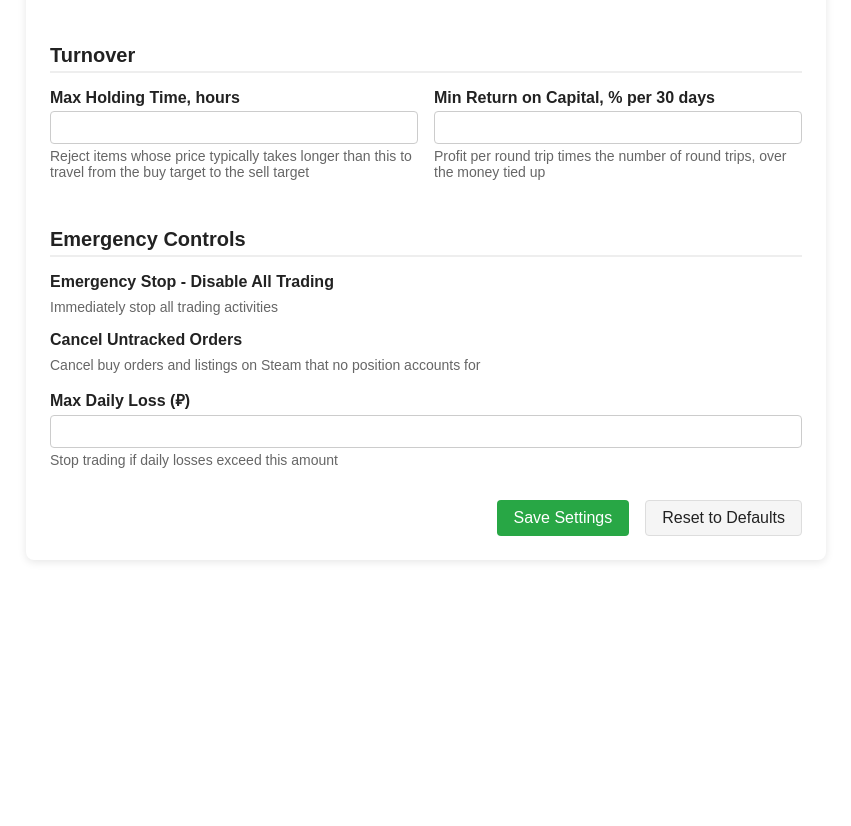
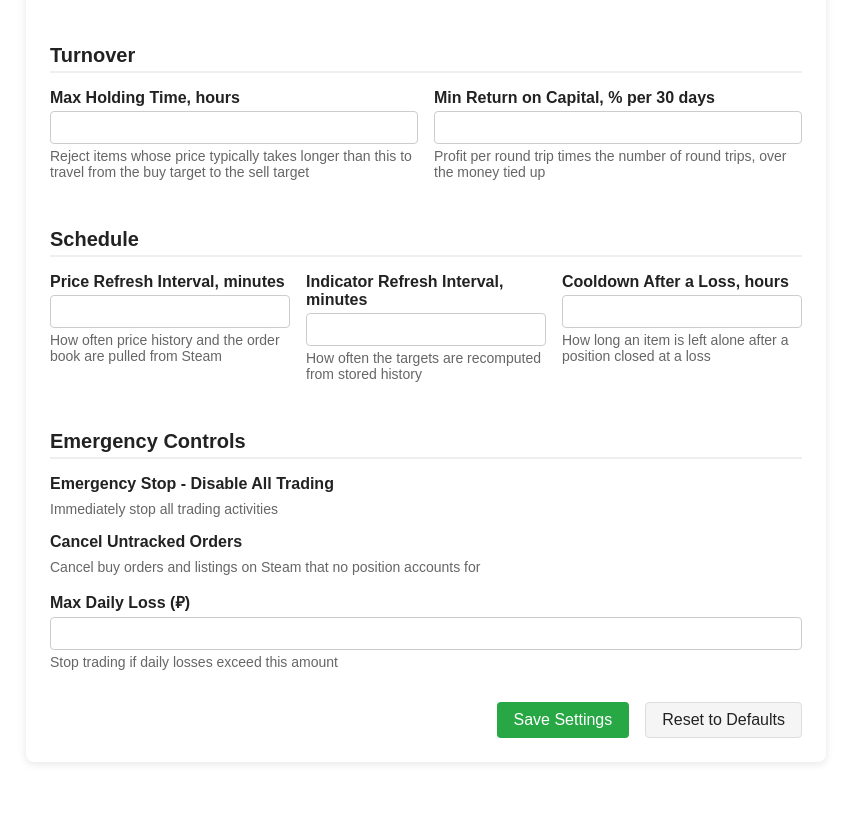
Before and after one commit to SlightlyMadMax/smt-backend, a Python web app: template smt/templates/settings.html in a window 1280 px wide. Shown: the part 992-1818 px from the top of the page, without its empty margins (214-1065 px from the left). Before the commit the page ends 1554 px from the top, so only its background shows below. Run offline with Jinja, Linux system fonts and the light colour scheme; the template is opened without the code that fills it, so the values that code supplies are empty.

Commit message:
expose the remaining settings in the interface and cover them with tests

```diff
--- a/smt/static/js/settings.js
+++ b/smt/static/js/settings.js
@@ -3,6 +3,7 @@ const NUMERIC_FIELDS = [
   'buy_percentile', 'sell_percentile', 'min_volume_24h', 'min_volume_7d',
   'min_volatility_threshold', 'max_volatility_threshold', 'max_daily_loss',
   'max_hold_hours', 'min_return_on_capital_30d',
+  'price_refresh_interval_minutes', 'stats_refresh_interval_minutes', 'cooldown_after_loss_hours',
 ];
 
 const BOOLEAN_FIELDS = ['emergency_stop', 'cancel_untracked_orders'];
--- a/smt/templates/settings.html
+++ b/smt/templates/settings.html
@@ -105,6 +105,30 @@
         </div>
 
         <div class="settings-section">
+            <h2>Schedule</h2>
+
+            <div class="form-row">
+                <div class="form-group">
+                    <label for="price_refresh_interval_minutes">Price Refresh Interval, minutes</label>
+                    <input type="number" step="1" min="5" name="price_refresh_interval_minutes" value="{{ settings.price_refresh_interval_minutes }}" required>
+                    <small>How often price history and the order book are pulled from Steam</small>
+                </div>
+
+                <div class="form-group">
+                    <label for="stats_refresh_interval_minutes">Indicator Refresh Interval, minutes</label>
+                    <input type="number" step="1" min="10" name="stats_refresh_interval_minutes" value="{{ settings.stats_refresh_interval_minutes }}" required>
+                    <small>How often the targets are recomputed from stored history</small>
+                </div>
+
+                <div class="form-group">
+                    <label for="cooldown_after_loss_hours">Cooldown After a Loss, hours</label>
+                    <input type="number" step="1" min="0" name="cooldown_after_loss_hours" value="{{ settings.cooldown_after_loss_hours }}" required>
+                    <small>How long an item is left alone after a position closed at a loss</small>
+                </div>
+            </div>
+        </div>
+
+        <div class="settings-section">
             <h2>Emergency Controls</h2>
 
             <div class="form-group">
```
Also changed, not shown: smt/tests/unit/services/test_market_analytics_service.py (+30 -0 lines), smt/tests/unit/services/test_trading_service.py (+39 -0 lines), smt/tests/unit/test_schedule.py (added, +52 -0 lines).
